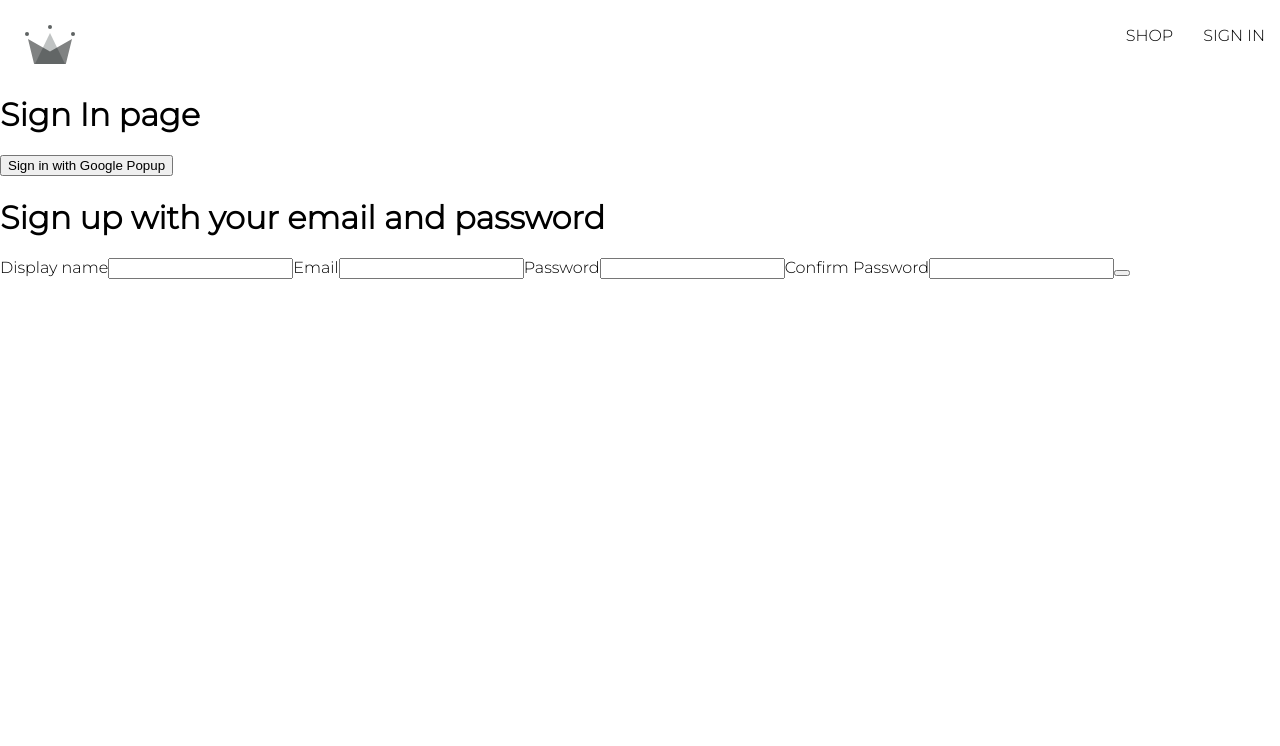
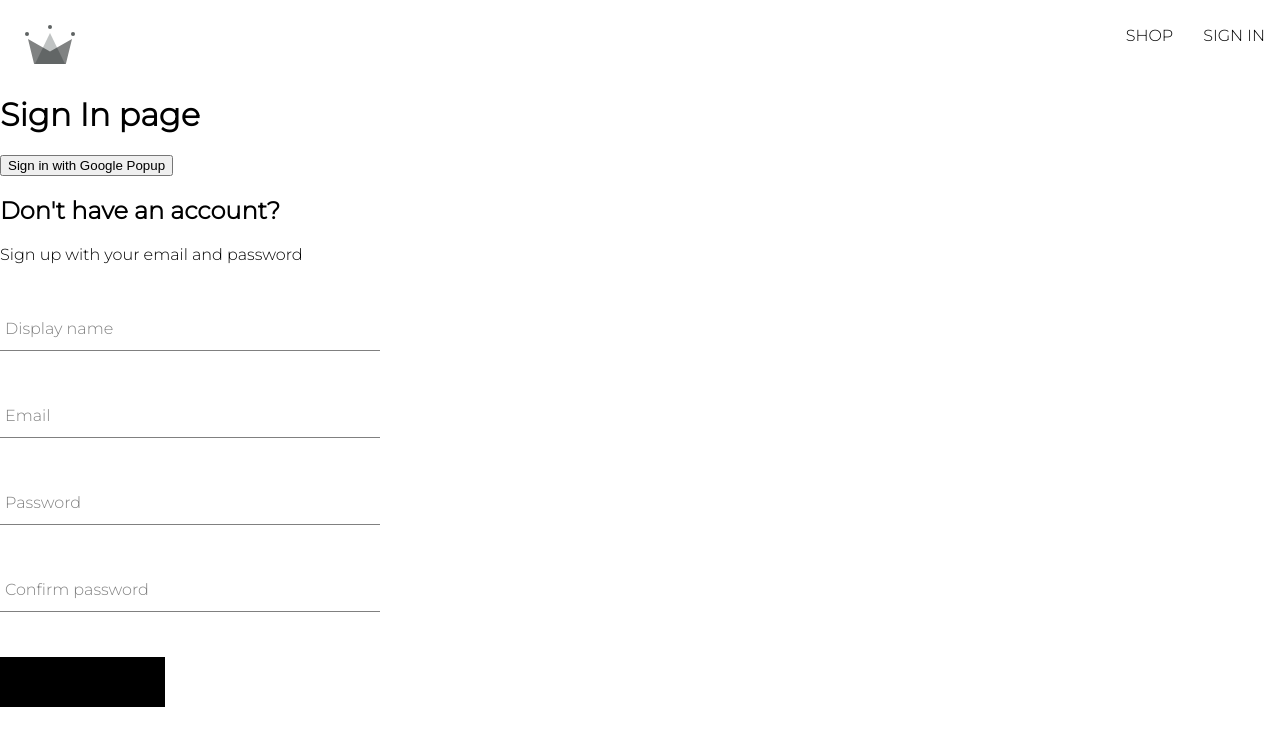
Before and after one commit to AngelinaCP/AstonProject, a React (Create React App) app: page /sign-in in a window 1280 px wide. Shown: the top 746 px of the page. Built offline with nearby package versions, Linux system fonts and the light colour scheme.

Commit message:
fetch: form-input and button components added

```diff
--- /dev/null
+++ b/src/components/button/button.component.jsx
@@ -0,0 +1,18 @@
+import './button.styles.scss'
+
+const BUTTON_TYPE_CLASSES = {
+	google: 'google',
+	inverted: 'inverted'
+}
+
+const Button = ({children, buttonType, ...otherProps}) => {
+	return (
+		<button
+			className={`button-container ${BUTTON_TYPE_CLASSES[buttonType]}`}
+			{...otherProps}>
+			{children}
+		</button>
+	)
+}
+
+export default Button;
--- /dev/null
+++ b/src/components/button/button.styles.scss
@@ -0,0 +1,46 @@
+.button-container {
+	min-width: 165px;
+	width: auto;
+	height: 50px;
+	letter-spacing: 0.5px;
+	line-height: 50px;
+	padding: 0 35px 0 35px;
+	font-size: 15px;
+	background-color: black;
+	color: white;
+	text-transform: uppercase;
+	font-family: 'Open Sans Condensed';
+	font-weight: bolder;
+	border: none;
+	cursor: pointer;
+	display: flex;
+	justify-content: center;
+
+	&:hover {
+	  background-color: white;
+	  color: black;
+	  border: 1px solid black;
+	}
+
+	&.google-sign-in {
+	  background-color: #4285f4;
+	  color: white;
+
+	  &:hover {
+		background-color: #357ae8;
+		border: none;
+	  }
+	}
+
+	&.inverted {
+	  background-color: white;
+	  color: black;
+	  border: 1px solid black;
+
+	  &:hover {
+		background-color: black;
+		color: white;
+		border: none;
+	  }
+	}
+  }
--- /dev/null
+++ b/src/components/form-input/form-input.component.jsx
@@ -0,0 +1,17 @@
+import './form-input.styles.scss'
+
+const FormInput = ({label, ...otherProps}) => {
+	return (
+		<div className="group">
+			<input className='form-input' {...otherProps} />
+			{label && (
+			<label className={`${otherProps.value ? 'shrink' : ''}
+				form-input-label`}
+			>
+				{label}
+			</label>)}
+		</div>
+	)
+}
+
+export default FormInput;
--- /dev/null
+++ b/src/components/form-input/form-input.styles.scss
@@ -0,0 +1,54 @@
+$sub-color: grey;
+$main-color: black;
+
+@mixin shrinkLabel {
+  top: -14px;
+  font-size: 12px;
+  color: $main-color;
+}
+
+.group {
+  position: relative;
+  margin: 45px 0;
+
+  .form-input {
+    background: none;
+    background-color: white;
+    color: $sub-color;
+    font-size: 18px;
+    padding: 10px 10px 10px 5px;
+    display: block;
+    width: 100%;
+    border: none;
+    border-radius: 0;
+    border-bottom: 1px solid $sub-color;
+    margin: 25px 0;
+
+    &:focus {
+      outline: none;
+    }
+
+    &:focus ~ .form-input-label {
+      @include shrinkLabel();
+    }
+  }
+
+  input[type='password'] {
+    letter-spacing: 0.3em;
+  }
+
+  .form-input-label {
+    color: $sub-color;
+    font-size: 16px;
+    font-weight: normal;
+    position: absolute;
+    pointer-events: none;
+    left: 5px;
+    top: 10px;
+    transition: 300ms ease all;
+
+    &.shrink {
+      @include shrinkLabel();
+    }
+  }
+}
--- a/src/components/sign-up-form/sign-up-form.component.jsx
+++ b/src/components/sign-up-form/sign-up-form.component.jsx
@@ -1,6 +1,8 @@
 import {useState} from 'react'
 import { createAuthUserWithEmailAndPassword, createUserDocumentFromAuth } from '../../utils/firebase/firebase.utils'
 import './sign-up-form.styles.scss'
+import FormInput from '../form-input/form-input.component'
+import Button from '../button/button.component'
 
 const defaultFormFields = {
     displayName: '',
@@ -46,21 +48,39 @@ const SignUpForm = () => {
 
     return (
         <div className='sign-up-container'>
-            <h1>Sign up with your email and password</h1>
+            <h2>Don't have an account?</h2>
+            <span>Sign up with your email and password</span>
             <form onSubmit={handleSubmit}>
-                <label>Display name</label>
-                <input type="text" required onChange={handleChange} name="displayName" value={displayName} />
+                <FormInput
+                    label="Display name"
+                    type="text" required
+                    onChange={handleChange}
+                    name="displayName"
+                    value={displayName} />
 
-                <label>Email</label>
-                <input type="email" required onChange={handleChange} name="email" value={email}/>
+                <FormInput
+                    label="Email"
+                    type="email" required
+                    onChange={handleChange}
+                    name="email"
+                    value={email}/>
 
-                <label>Password</label>
-                <input type="password" required onChange={handleChange} name="password" value={password}/>
+                <FormInput
+                    label="Password"
+                    type="password" required
+                    onChange={handleChange}
+                    name="password"
+                    value={password}/>
 
-                <label>Confirm Password</label>
-                <input type="password" required onChange={handleChange} name="confirmPassword" value={confirmPassword}/>
+                <FormInput
+                    label="Confirm password"
+                    value="Confirm Password"
+                    type="password" required
+                    onChange={handleChange}
+                    name="confirmPassword"
+                    value={confirmPassword}/>
 
-                <button type="submit"></button>
+                <Button type="submit"></Button>
             </form>
         </div>
     )
--- a/src/components/sign-up-form/sign-up-form.styles.scss
+++ b/src/components/sign-up-form/sign-up-form.styles.scss
@@ -1,54 +1,9 @@
-$sub-color: grey;
-$main-color: black;
+.sign-up-container {
+  display: flex;
+  flex-direction: column;
+  width: 380px;
 
-@mixin shrinkLabel {
-  top: -14px;
-  font-size: 12px;
-  color: $main-color;
-}
-
-.group {
-  position: relative;
-  margin: 45px 0;
-
-  .form-input {
-    background: none;
-    background-color: white;
-    color: $sub-color;
-    font-size: 18px;
-    padding: 10px 10px 10px 5px;
-    display: block;
-    width: 100%;
-    border: none;
-    border-radius: 0;
-    border-bottom: 1px solid $sub-color;
-    margin: 25px 0;
-
-    &:focus {
-      outline: none;
-    }
-
-    &:focus ~ .form-input-label {
-      @include shrinkLabel();
-    }
-  }
-
-  input[type='password'] {
-    letter-spacing: 0.3em;
-  }
-
-  .form-input-label {
-    color: $sub-color;
-    font-size: 16px;
-    font-weight: normal;
-    position: absolute;
-    pointer-events: none;
-    left: 5px;
-    top: 10px;
-    transition: 300ms ease all;
-
-    &.shrink {
-      @include shrinkLabel();
-    }
+  .h2 {
+    margin: 10px 0;
   }
 }
```
